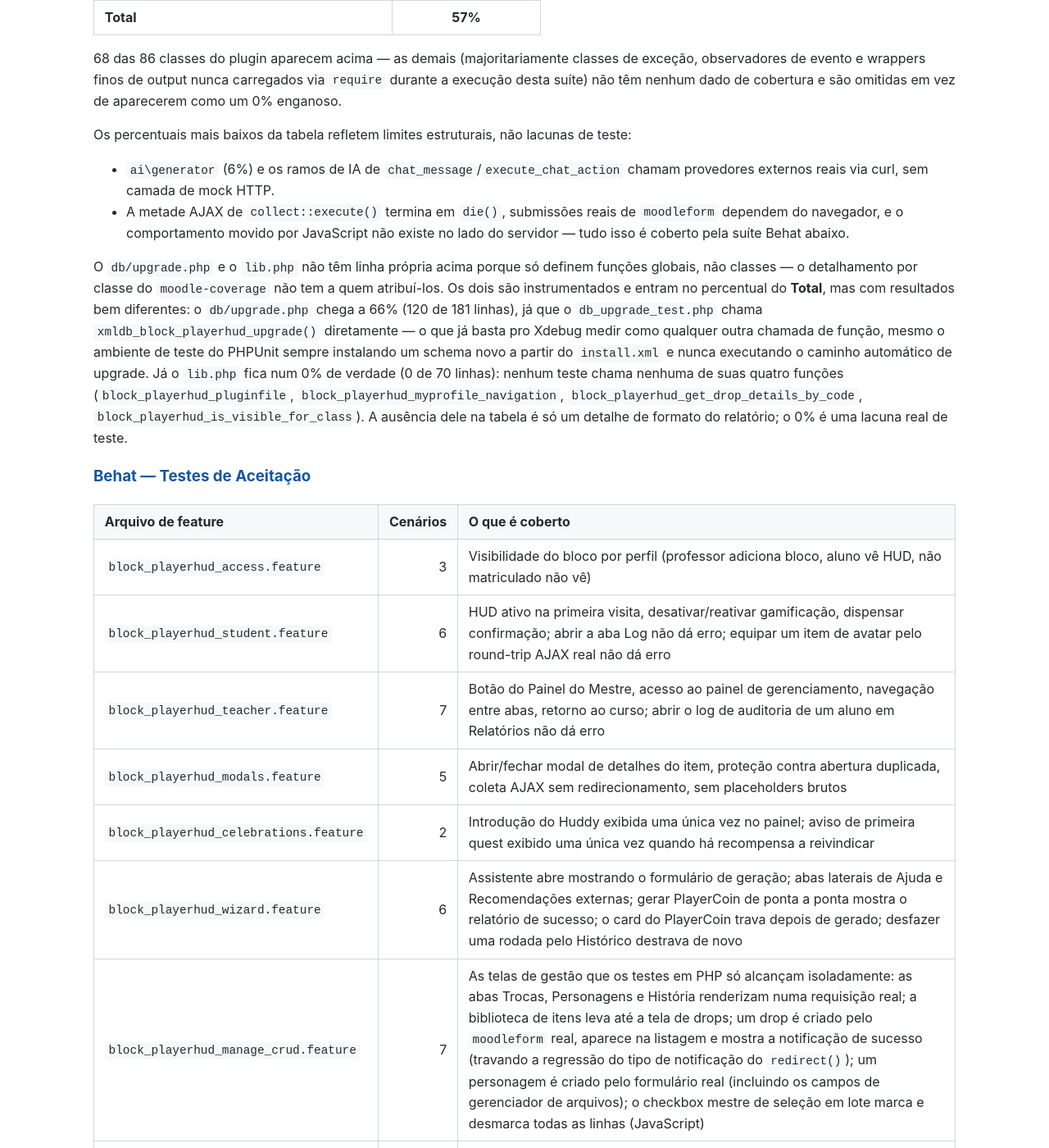
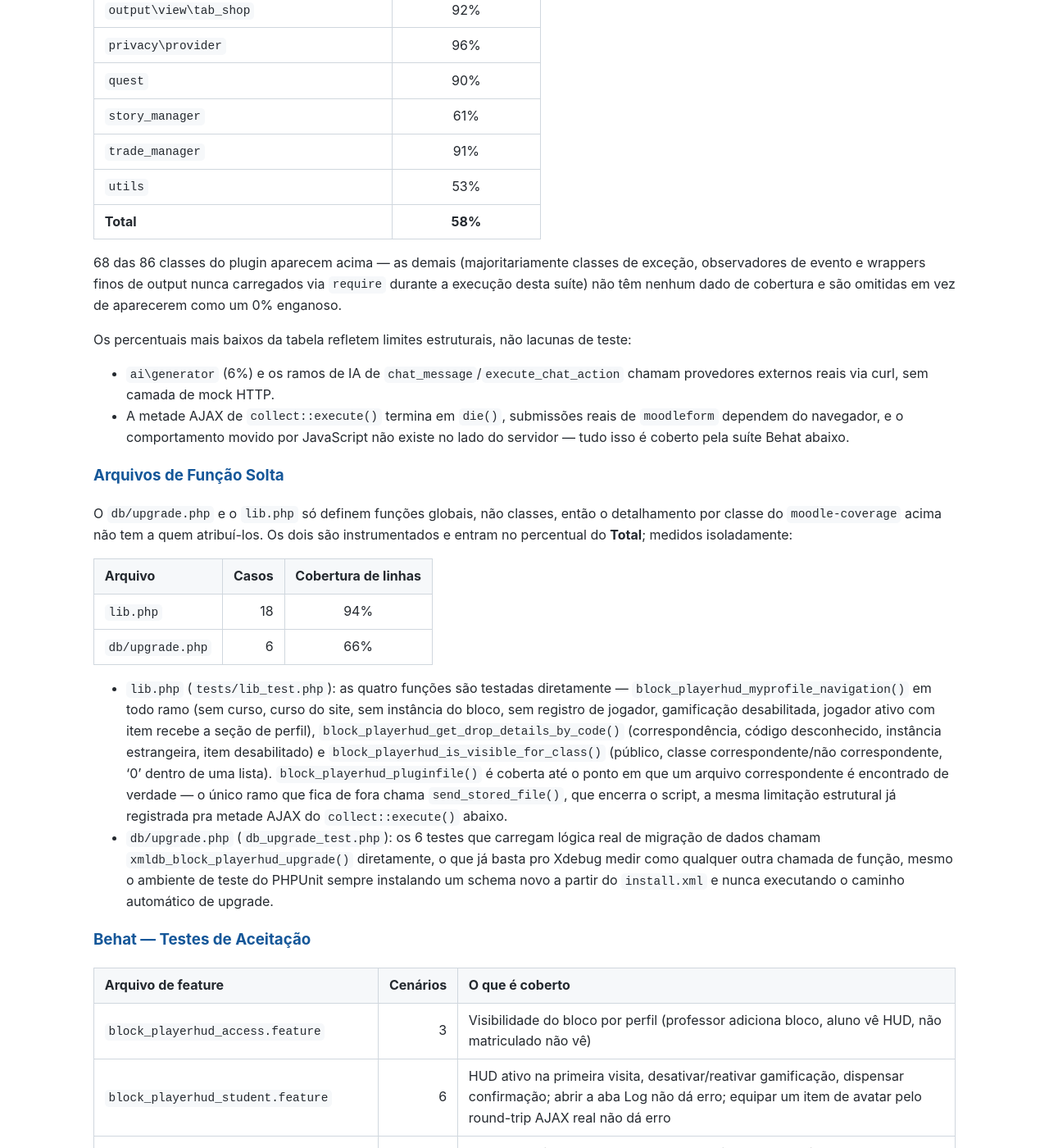
Before and after one commit to jeanlucio/moodle-block_playerhud, a Jekyll site: the page built from docs/pt/testing.md, in a window 1280 px wide and 1400 px high, scrolled down 13742 px. Shown: the whole window at 82% size. Built offline with Jekyll 4.4.1, drawn with Linux system fonts in a browser that asks for light colours; our own code applies the rules of GitHub Pages for plain Markdown files; some of the changed text lies outside the part shown.

Commit message:
add PHPUnit coverage for lib.php, closing the actual untested gap
lib.php was already in moodle-coverage's instrumentation scope, but
none of its four functions had a single test, so it silently sat at
0% while being indistinguishable in the docs from db/upgrade.php's
case (which IS tested, just hidden from the per-class table for a
purely cosmetic reason: neither file defines a class).

Added tests/lib_test.php covering all branches of
block_playerhud_myprofile_navigation(), block_playerhud_get_drop_
details_by_code() and block_playerhud_is_visible_for_class() directly,
plus every block_playerhud_pluginfile() branch short of the one that
calls send_stored_file() (ends the script, same structural limit
already documented for collect::execute()'s AJAX half). Result: 94%
line coverage, up from a genuine 0%.

Replaced the prose explanation of db/upgrade.php and lib.php's
missing table rows with a small dedicated table plus a short note,
easier to scan than a paragraph. Updated all case counts and the
overall coverage figure (56% -> 58%) across both languages.

```diff
--- a/docs/pt/testing.md
+++ b/docs/pt/testing.md
@@ -19,6 +19,7 @@ O PlayerHUD inclui uma suíte de testes extensa que cobre tanto a lógica de neg
 | `instance_delete_test.php` | 1 | Excluir uma instância do bloco limpa todas as tabelas próprias do plugin (`instance_cleanup`) |
 | `item_delete_cascade_test.php` | 17 | Detecção de trocas órfãs ao excluir item (único req, um de dois, único reward, combinado req+reward); verificações em lote; isolamento cross-instance; exclusão remove o item e cascateia trocas órfãs sem afetar as não-órfãs; excluir um item (único ou em lote) reverte XP só das cópias que realmente ganharam XP, deixando intactas as cópias de drop infinito (XP zero) |
 | `karma_test.php` | 11 | Leitura/escrita de karma, deltas positivos/negativos, clamping nos limites ±999, acumulação sucessiva |
+| `lib_test.php` | 18 | `block_playerhud_myprofile_navigation`: todo ramo de no-op (sem curso, curso do site, sem instância do bloco, sem registro de jogador, gamificação desabilitada) e um jogador ativo com item coletado recebe a seção de perfil; `block_playerhud_get_drop_details_by_code`: correspondência, código desconhecido, rejeição de instância estrangeira, exclusão de item desabilitado; `block_playerhud_is_visible_for_class`: público (vazio/'0'), classe correspondente/não correspondente, '0' dentro de uma lista; `block_playerhud_pluginfile`: contexto não-bloco, área de arquivo desconhecida, nenhum arquivo armazenado encontrado |
 | `privacy_provider_test.php` | 11 | LGPD com cobertura completa: descoberta de contexto/usuário (`get_contexts_for_userid`, `get_users_in_context`); `export_user_data` nas seis subárvores (perfil, RPG, inventário, missões, trocas, logs de IA); exclusão por usuário, multiusuário e de contexto inteiro com garantia de isolamento; exportação/exclusão de toda chave de API e preferência de avatar; declaração de metadados; guardas de contexto não-bloco como no-ops |
 | `quest_test.php` | 35 | Verificações de conclusão (nível, XP, itens, trocas, conclusão de atividade); reivindicar recompensas; quest desabilitada; idempotência; flags de comemoração de level-up e vitória no jogo ao reivindicar recompensa; `has_claimable_quests` em todos os tipos de requisito incl. conclusão de atividade, com curto-circuito de reivindicadas/não reivindicadas; mapeamento de `build_record_from_suggestion`, transporte de item-ids e piso do override de XP; `get_heuristic_suggestions` milestones de nível/coleção/economia/atividade com pulo de duplicatas; uma atividade com acompanhamento de conclusão oferecida como missão heurística é detectada como cumprida assim que a atividade é realmente concluída |
 | `rpg_classes_test.php` | 8 | Atribuição de classe, proteção contra duplicatas, inicialização de karma, limites de tier de retrato |
@@ -188,7 +189,7 @@ vendor/bin/phpunit --testsuite block_playerhud
 | `story_manager` | 61% |
 | `trade_manager` | 91% |
 | `utils` | 53% |
-| **Total** | **57%** |
+| **Total** | **58%** |
 
 68 das 86 classes do plugin aparecem acima — as demais (majoritariamente classes de exceção,
 observadores de evento e wrappers finos de output nunca carregados via `require` durante a
@@ -203,17 +204,31 @@ Os percentuais mais baixos da tabela refletem limites estruturais, não lacunas
   dependem do navegador, e o comportamento movido por JavaScript não existe no lado do
   servidor — tudo isso é coberto pela suíte Behat abaixo.
 
-O `db/upgrade.php` e o `lib.php` não têm linha própria acima porque só definem funções globais,
-não classes — o detalhamento por classe do `moodle-coverage` não tem a quem atribuí-los. Os dois
-são instrumentados e entram no percentual do **Total**, mas com resultados bem diferentes: o
-`db/upgrade.php` chega a 66% (120 de 181 linhas), já que o `db_upgrade_test.php` chama
-`xmldb_block_playerhud_upgrade()` diretamente — o que já basta pro Xdebug medir como qualquer
-outra chamada de função, mesmo o ambiente de teste do PHPUnit sempre instalando um schema novo a
-partir do `install.xml` e nunca executando o caminho automático de upgrade. Já o `lib.php` fica
-num 0% de verdade (0 de 70 linhas): nenhum teste chama nenhuma de suas quatro funções
-(`block_playerhud_pluginfile`, `block_playerhud_myprofile_navigation`,
-`block_playerhud_get_drop_details_by_code`, `block_playerhud_is_visible_for_class`). A ausência
-dele na tabela é só um detalhe de formato do relatório; o 0% é uma lacuna real de teste.
+### Arquivos de Função Solta
+
+O `db/upgrade.php` e o `lib.php` só definem funções globais, não classes, então o detalhamento
+por classe do `moodle-coverage` acima não tem a quem atribuí-los. Os dois são instrumentados e
+entram no percentual do **Total**; medidos isoladamente:
+
+| Arquivo | Casos | Cobertura de linhas |
+|---------|------:|:--------------------:|
+| `lib.php` | 18 | 94% |
+| `db/upgrade.php` | 6 | 66% |
+
+- `lib.php` (`tests/lib_test.php`): as quatro funções são testadas diretamente —
+  `block_playerhud_myprofile_navigation()` em todo ramo (sem curso, curso do site, sem instância
+  do bloco, sem registro de jogador, gamificação desabilitada, jogador ativo com item recebe a
+  seção de perfil), `block_playerhud_get_drop_details_by_code()` (correspondência, código
+  desconhecido, instância estrangeira, item desabilitado) e `block_playerhud_is_visible_for_class()`
+  (público, classe correspondente/não correspondente, '0' dentro de uma lista).
+  `block_playerhud_pluginfile()` é coberta até o ponto em que um arquivo correspondente é
+  encontrado de verdade — o único ramo que fica de fora chama `send_stored_file()`, que encerra
+  o script, a mesma limitação estrutural já registrada pra metade AJAX do `collect::execute()`
+  abaixo.
+- `db/upgrade.php` (`db_upgrade_test.php`): os 6 testes que carregam lógica real de migração de
+  dados chamam `xmldb_block_playerhud_upgrade()` diretamente, o que já basta pro Xdebug medir
+  como qualquer outra chamada de função, mesmo o ambiente de teste do PHPUnit sempre instalando
+  um schema novo a partir do `install.xml` e nunca executando o caminho automático de upgrade.
 
 ### Behat — Testes de Aceitação
 
```
Also changed, not shown: other parts of docs/pt/testing.md (+2 -2 lines), docs/en/testing-summary.md (+4 -3 lines), docs/en/testing.md (+28 -14 lines), docs/pt/testing-summary.md (+4 -3 lines), README.md, 1 other file.
